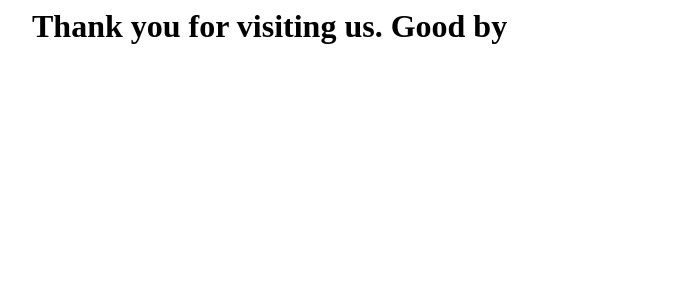
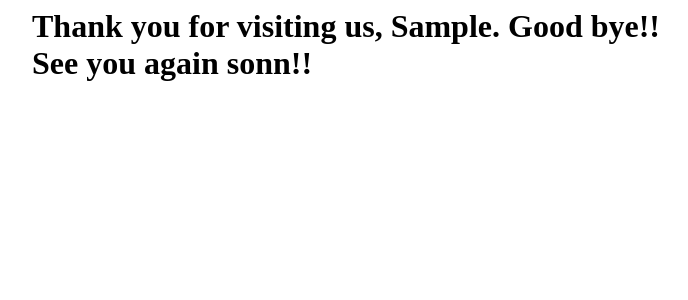
Before and after one commit to J458795/rpa-19Feb2024, a Flask app: template templates/end.html in a window 1280 px wide. Shown: the top 300 px of the page, without its empty margins (292-980 px from the left). Run offline with Flask 3, Linux system fonts and the light colour scheme; the template is opened without the code that fills it: most values are stand-ins (such as "Sample title", 1, 10 or a date in 2020).

Commit message:
Update end.html

```diff
--- a/templates/end.html
+++ b/templates/end.html
@@ -6,5 +6,5 @@
   </style>
 
 <div class="container">
-<h1>Thank you for visiting us. Good by<h1>
+<h1>Thank you for visiting us, {{r}}. Good bye!! See you again sonn!!<h1>
 </div>
```
